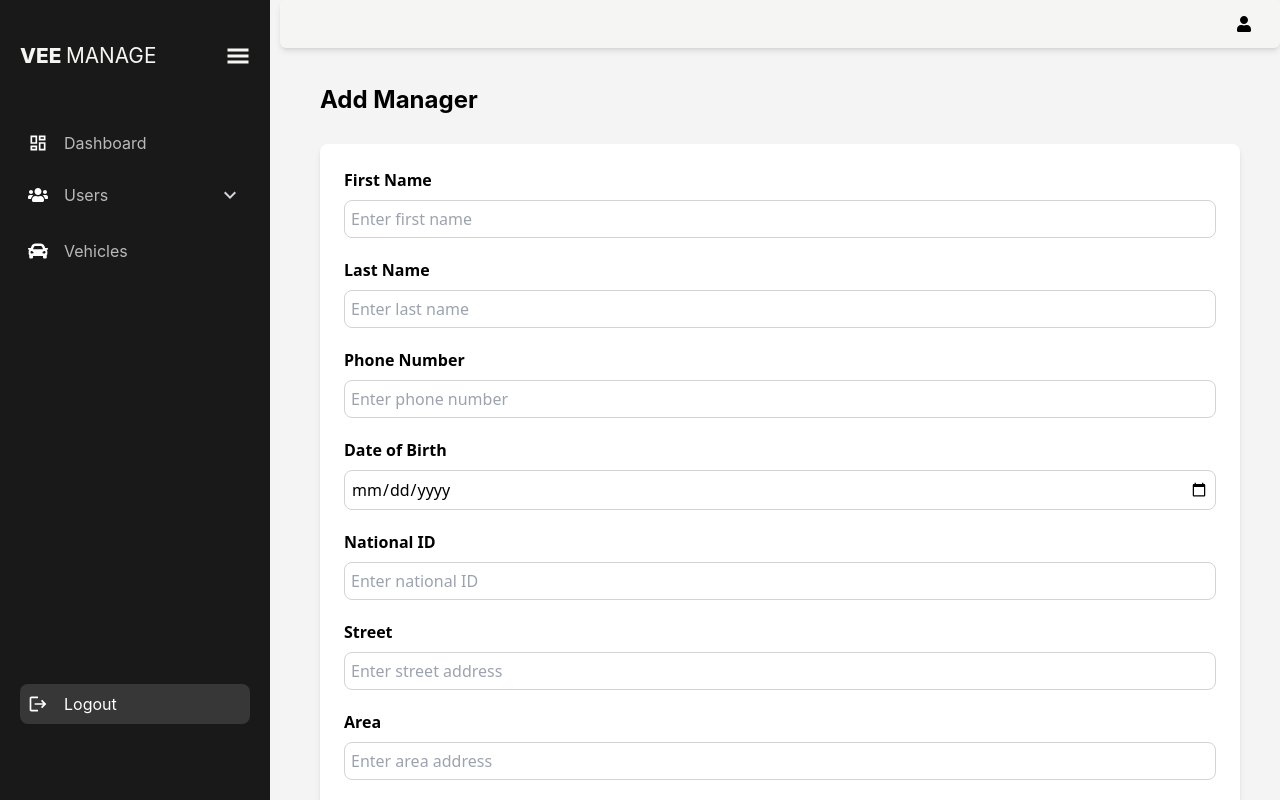
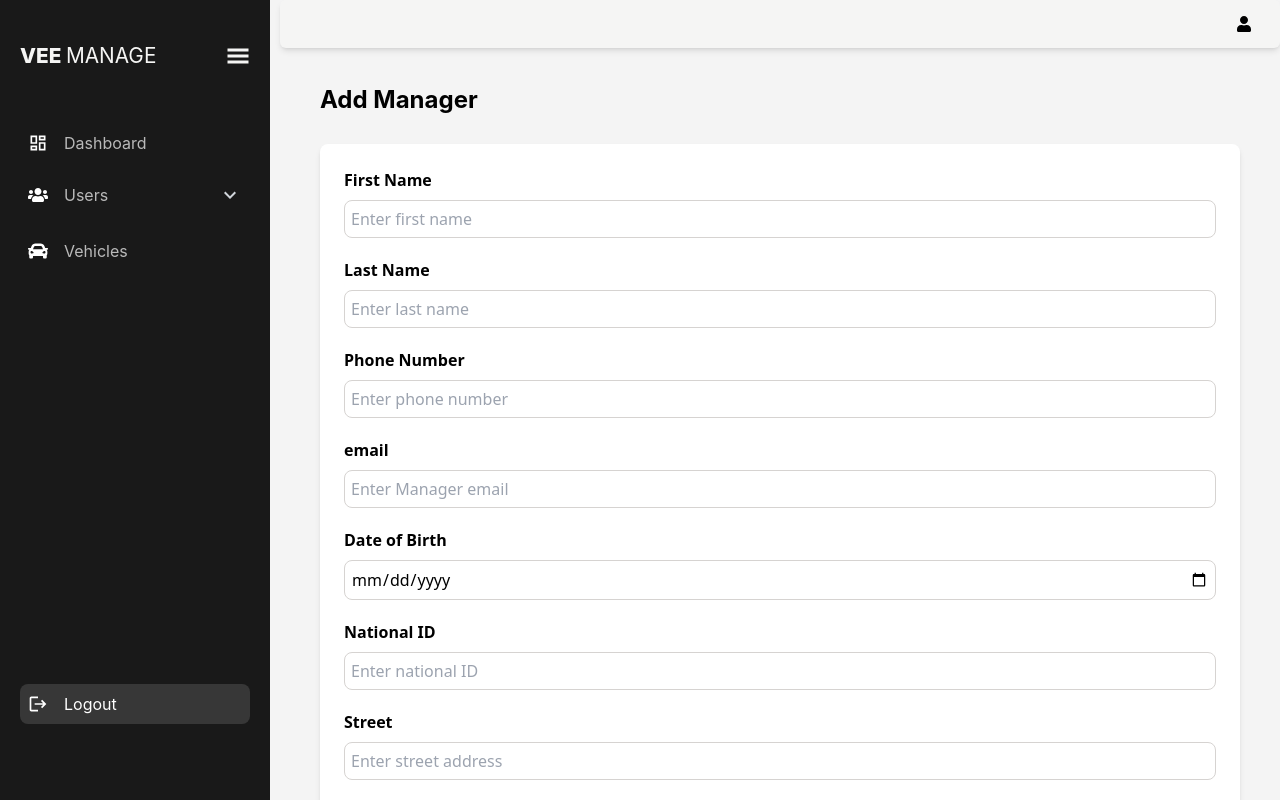
Before and after one commit to OsamaElnahas/smart-fleet-management-admin-dashboard-, a React (Vite) app: page /users/managers/add in a window 1280 px wide. Shown: the top 800 px of the page. Built offline with nearby package versions, Linux system fonts and the light colour scheme; sample sign-in values are in the browser's storage.

Commit message:
adding email field in all forms

```diff
--- a/src/components/Forms/DriverForm.jsx
+++ b/src/components/Forms/DriverForm.jsx
@@ -7,6 +7,7 @@ import Popup from "../Popup/Popup";
 const schema = Yup.object().shape({
   firstName: Yup.string().required("Name is required"),
   lastName: Yup.string().required("Name is required"),
+  email: Yup.string().required("email is required"),
   phoneNumber: Yup.string()
     .matches(/^\d+$/, "Please enter a valid phone number")
     .required("Phone number is required"),
@@ -41,6 +42,12 @@ const fields = [
     label: "Phone Number",
     type: "text",
     placeholder: "Enter phone number",
+  },
+  {
+    name: "email",
+    label: "email",
+    type: "email",
+    placeholder: "Enter Driver email",
   },
 
   {
--- a/src/components/Forms/MangerAdd.jsx
+++ b/src/components/Forms/MangerAdd.jsx
@@ -8,6 +8,7 @@ import Popup from "../Popup/Popup";
 const schema = Yup.object().shape({
   firstName: Yup.string().required("Name is required"),
   lastName: Yup.string().required("Name is required"),
+  email: Yup.string().required("email is required"),
   phoneNumber: Yup.string()
     .matches(/^\d+$/, "Please enter a valid phone number")
     .required("Phone number is required"),
@@ -41,6 +42,12 @@ const fields = [
     label: "Phone Number",
     type: "text",
     placeholder: "Enter phone number",
+  },
+  {
+    name: "email",
+    label: "email",
+    type: "email",
+    placeholder: "Enter Manager email",
   },
 
   {
--- a/src/components/Forms/MechanicAdd.jsx
+++ b/src/components/Forms/MechanicAdd.jsx
@@ -7,6 +7,7 @@ import Popup from "../Popup/Popup";
 const schema = Yup.object().shape({
   firstName: Yup.string().required("Name is required"),
   lastName: Yup.string().required("Name is required"),
+  email: Yup.string().required("email is required"),
   phoneNumber: Yup.string()
     .matches(/^\d+$/, "Please enter a valid phone number")
     .required("Phone number is required"),
@@ -41,6 +42,12 @@ const fields = [
     label: "Phone Number",
     type: "text",
     placeholder: "Enter phone number",
+  },
+  {
+    name: "email",
+    label: "email",
+    type: "email",
+    placeholder: "Enter mechanic email",
   },
 
   {
@@ -109,10 +116,13 @@ export default function MecghanicAdd() {
 
   async function onSubmit(data) {
     setIsLoading(true);
+
     const finalData = {
       ...data,
       role: "mechanic",
     };
+        console.log("Data to be sent:", finalData);
+
     try {
       const res = await axios.post(
         "https://veemanage.runasp.net/api/User/add",
@@ -123,7 +133,7 @@ export default function MecghanicAdd() {
           },
         }
       );
-      // console.log("Login Successful:", res.data);
+      console.log("Login Successful:", res.data);
       const resEmail = res?.data?.email;
       const resPassword = res?.data?.password;
       setresData({
@@ -132,7 +142,7 @@ export default function MecghanicAdd() {
       });
       setIsPopupOpen(true);
     } catch (error) {
-      // console.error("Login Error:", error);
+      console.error("Login Error:", error);
       setError(error?.response?.data?.message||"Something went wrong");
     }
 
--- a/src/components/Vehicles/Vehicles.jsx
+++ b/src/components/Vehicles/Vehicles.jsx
@@ -112,28 +112,15 @@ export default function Vehicles() {
           />
         </FetchWrapper>
       </div>
-      {!isLoading && (
-        <div className="pagination  flex justify-center gap-10 items-center mt-5 mb-5">
-          <button
-            className={`${
-              PageIndex === 1
-                ? "bg-gray-400"
-                : "bg-primaryColor hover:bg-blue-800"
-            }  text-white p-2 rounded-md w-[140px] cursor-pointer `}
-            onClick={() => setPageIndex(PageIndex - 1)}
-            disabled={PageIndex === 1}
-          >
-            Previous
-          </button>
-          <span>{PageIndex}</span>
-          <button
-            className="bg-primaryColor text-white p-2 rounded-md w-[140px] cursor-pointer hover:bg-blue-800"
-            onClick={() => setPageIndex(PageIndex + 1)}
-          >
-            Next
-          </button>
-        </div>
-      )}
+           {data?.length>0 &&
+
+         <div className="pagination  flex justify-center gap-10 items-center mt-5 mb-5">
+        <button className="bg-primaryColor text-white p-2 rounded-md w-[140px] cursor-pointer hover:bg-blue-800" onClick={() => setPageIndex(PageIndex - 1)} disabled={PageIndex === 1}>Previous</button>
+        <span>{PageIndex}</span>
+        <button className="bg-primaryColor text-white p-2 rounded-md w-[140px] cursor-pointer hover:bg-blue-800" onClick={() => setPageIndex(PageIndex + 1)} disabled={data?.length < PageSize}>Next</button>
+      </div>
+}
+
     </>
   );
 }
```
